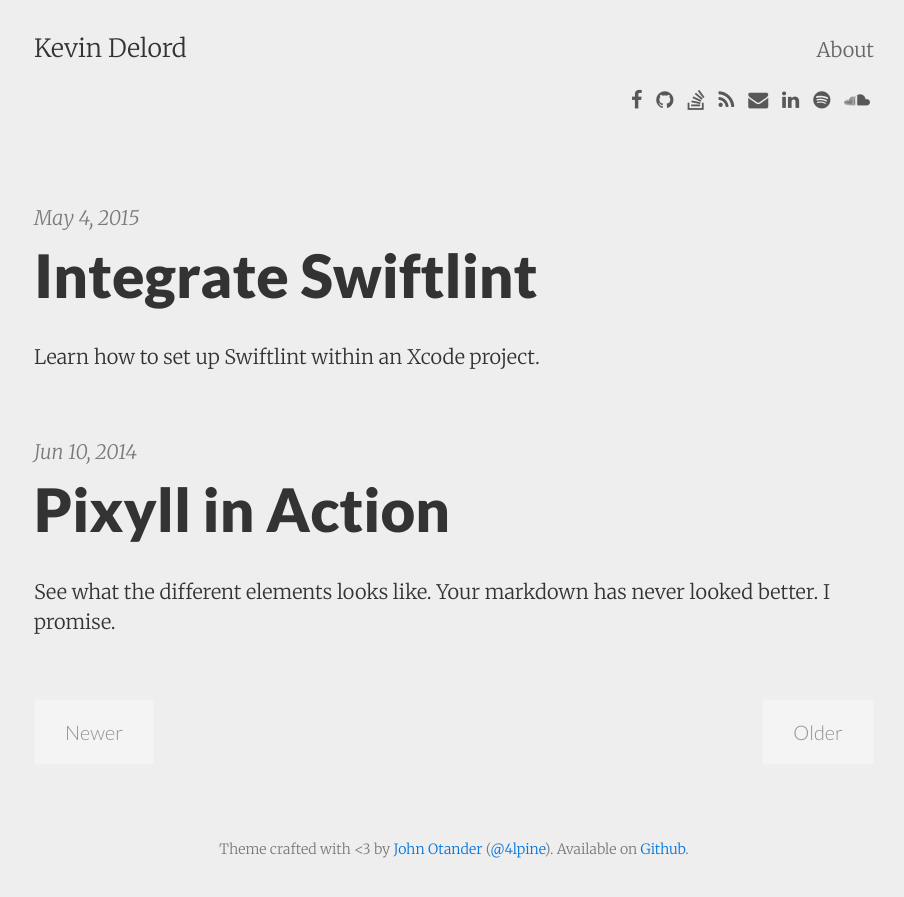
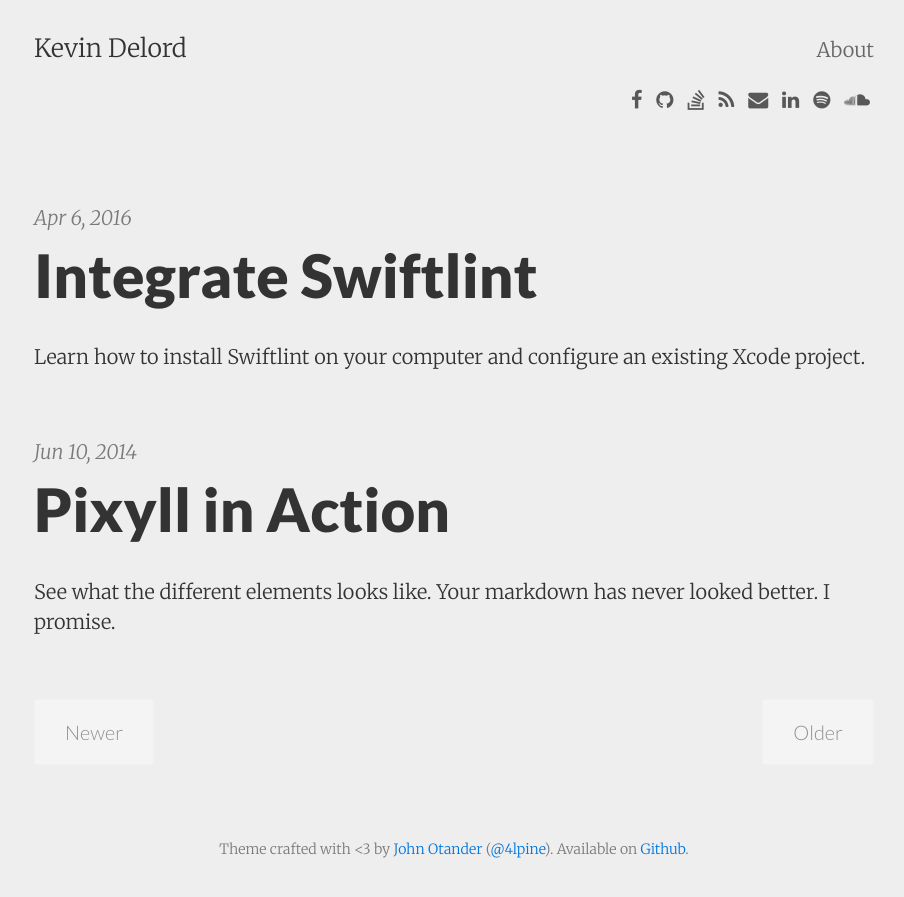
Before and after one commit to kevindelord/kevindelord.github.io, a Jekyll site: the page built from index.html, in a window 1280 px wide. Shown: the top 897 px of the page, without its empty margins (186-1090 px from the left). Built offline with Jekyll 4.4.1, drawn with Linux system fonts in a browser that asks for light colours; nearby versions of some CDN libraries; the list of posts is cut into pages by our own code.

Commit message:
Update dates

```diff
--- a/_posts/2015-05-04-integrate-swiftlint.md
+++ b/_posts/2016-04-06-integrate-swiftlint.md
@@ -1,8 +1,7 @@
 ---
 layout:     post
 title:      Integrate Swiftlint
-date:       2015-05-04 14:10:00
-summary:    Learn how to set up Swiftlint within an Xcode project.
+summary:    Learn how to install Swiftlint on your computer and configure an existing Xcode project.
 ---
 
 SwiftLint is an experimental tool enforcing Swift style and conventions, loosely based on [GitHub's Swift Style Guide](https://github.com/github/swift-style-guide).
@@ -76,7 +75,7 @@ NB: If the project already integrates Swiftlint, the `.swiftlint.yml` should be
 
 ### Setup Xcode
 
-To integrate SwiftLint into a Xcode project, you need to create a new `Run Script Phase`.
+To integrate SwiftLint into an existing Xcode project, you need to create a new `Run Script Phase`.
 
 It should be configured like this:
 
```
Also changed, not shown: other parts of _posts/2016-04-06-integrate-swiftlint.md (+1 -1 lines), _posts/2014-06-10-see-pixyll-in-action.md (+0 -1 lines).
